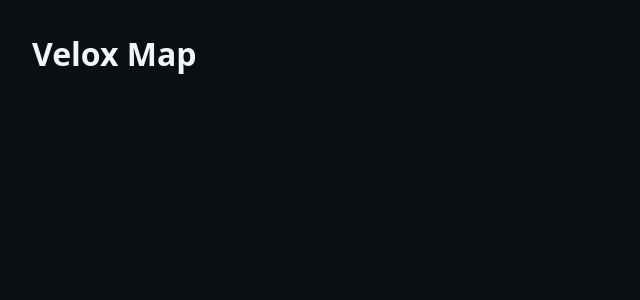
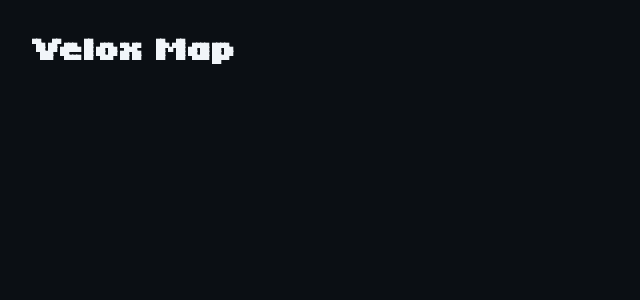
Before and after one commit to lskal/velox-map, a React (Vite) app: page / in a window 1280 px wide. Shown: the top 300 px of the page, without its empty margins (0-640 px from the left). Built offline with nearby package versions, Linux system fonts and the light colour scheme.

Commit message:
feat(styles): self-host roboto flex and tiny5 duo
Refs: VXM-001-T3 #1

```diff
--- a/package.json
+++ b/package.json
@@ -15,6 +15,7 @@
 		"format:check": "prettier --check ."
 	},
 	"dependencies": {
+		"@fontsource-variable/roboto-flex": "^5.3.0",
 		"react": "^19.3.1",
 		"react-dom": "^19.3.1"
 	},
--- a/src/main.tsx
+++ b/src/main.tsx
@@ -1,5 +1,6 @@
 import { StrictMode } from 'react';
 import { createRoot } from 'react-dom/client';
+import '@fontsource-variable/roboto-flex/wght.css';
 import './styles/global.scss';
 import App from './App.tsx';
 
--- /dev/null
+++ b/src/styles/_fonts.scss
@@ -0,0 +1,12 @@
+// Self-hosted fonts - DESIGN.md chapter 3.
+// Roboto Flex comes from Fontsource (imported in main.tsx).
+// Tiny5 Duo isn't on Fontsource, so it's hosted by hand: one woff2, weight 400,
+// Latin + Latin Extended. Licence: SIL OFL 1.1 (../assets/fonts/OFL-tiny5-duo.txt).
+
+@font-face {
+	font-family: 'Tiny5 Duo';
+	font-style: normal;
+	font-weight: 400;
+	font-display: swap;
+	src: url('../assets/fonts/tiny5-duo-400.woff2') format('woff2');
+}
--- a/src/styles/_tokens.scss
+++ b/src/styles/_tokens.scss
@@ -1,8 +1,18 @@
-// Colour tokens - DESIGN.md chapter 2 (Interface).
+// Design tokens - DESIGN.md chapter 2 (Interface colours) and chapter 3 (font stacks).
 // The only file with colour values. Dark is the default; light via <html data-theme="light">.
 
 :root {
 	color-scheme: dark;
+
+	// Fonts: 'Roboto Flex Variable' is the family name Fontsource registers.
+	--font-body:
+		'Roboto Flex Variable', 'Roboto Flex', Roboto, system-ui, -apple-system,
+		BlinkMacSystemFont, 'Segoe UI', 'Helvetica Neue', Arial, 'Noto Sans',
+		sans-serif;
+	--font-display:
+		'Tiny5 Duo', ui-monospace, 'SF Mono', Menlo, 'Cascadia Mono', Consolas,
+		'Roboto Mono', 'DejaVu Sans Mono', 'Liberation Mono', 'Courier New',
+		monospace;
 
 	--color-canvas: #0b0f14;
 	--color-bg: #101419;
--- a/src/styles/global.scss
+++ b/src/styles/global.scss
@@ -1,14 +1,19 @@
 @use 'tokens';
+@use 'fonts';
 @use 'reset';
 
 :root {
 	--space-4: 1rem;
 	--space-8: 2rem;
-
-	font-family: system-ui, sans-serif;
 }
 
 body {
 	background: var(--color-canvas);
 	color: var(--color-text);
+	font-family: var(--font-body);
 }
+
+h1,
+h2 {
+	font-family: var(--font-display);
+}
```
Also changed, not shown: src/assets/fonts/OFL-tiny5-duo.txt (added), src/assets/fonts/tiny5-duo-400.woff2 (added), 1 other file (tests, documents, lock files or other folders).
